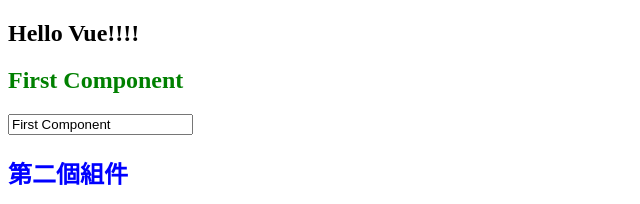
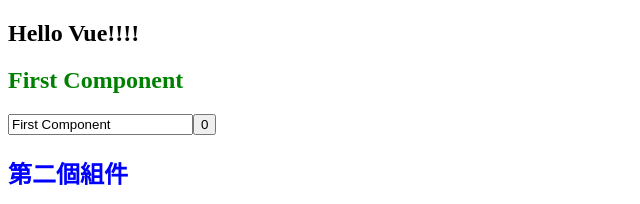
Before and after one commit to HsiaoHungWang/vue-mfee, a Vue app: page / in a window 1280 px wide. Shown: the top 204 px of the page, without its empty margins (0-640 px from the left). Built offline with nearby package versions, Linux system fonts and the light colour scheme.

Commit message:
ref() 的說明

```diff
--- a/src/components/FirstComponent.vue
+++ b/src/components/FirstComponent.vue
@@ -1,10 +1,18 @@
 <template>
   <h2>{{ message }}</h2>
   <input type="text" v-model="message" />
+  <button @click="add">{{ count }}</button>
 </template>
 <script setup>
 import { ref } from 'vue';
 const message = ref("First Component")
+const count = ref(0)
+
+const add = ()=>{
+// console.log(count)
+// console.log(count.value)
+count.value++
+}
 
 </script>
 <style scoped>
```
